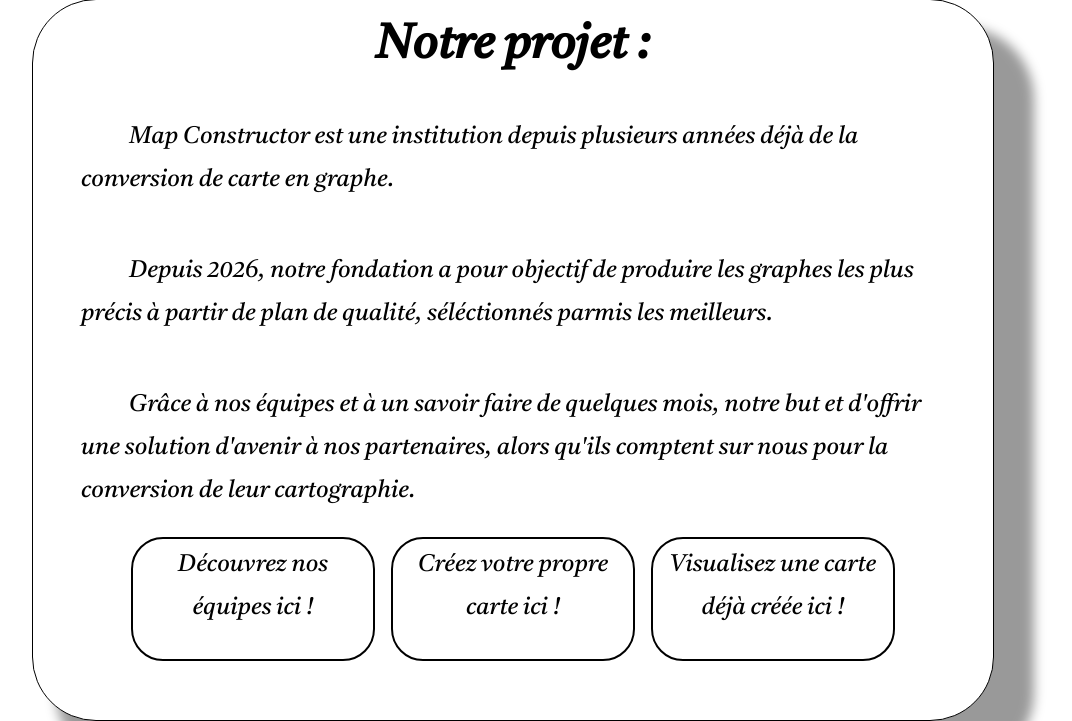
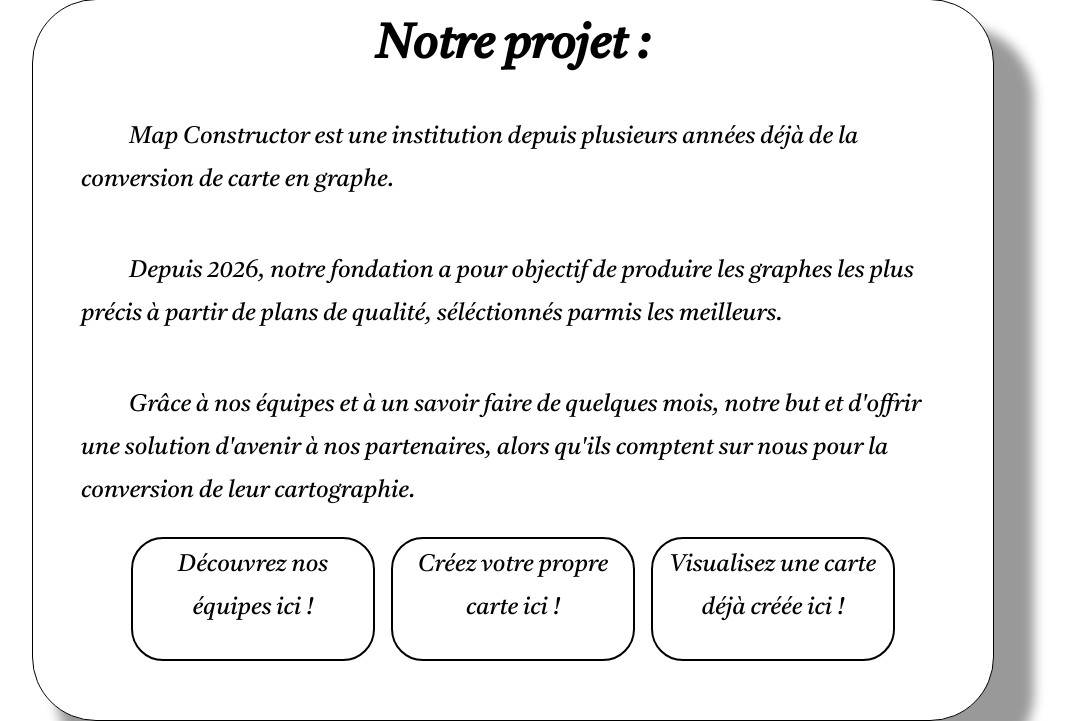
Before and after one commit to RDMaven/artefactplusplus, a Flask app: page / in a window 1280 px wide. Shown: the part 605-1326 px from the top of the page, without its empty margins (127-1199 px from the left). Run offline with Flask 3, Linux system fonts and the light colour scheme.

Commit message:
Correction erreur

```diff
--- a/server/graphe/www_graphe/templates/index.html
+++ b/server/graphe/www_graphe/templates/index.html
@@ -48,7 +48,7 @@
         <div id="text_presentation">
             <p id="p1">Notre projet :</p>
             <p class="classic_text">Map Constructor est une institution depuis plusieurs années déjà de la conversion de carte en graphe.</p>
-            <p class="classic_text">Depuis 2026, notre fondation a pour objectif de produire les graphes les plus précis à partir de plan de qualité, séléctionnés parmis les meilleurs.</p>
+            <p class="classic_text">Depuis 2026, notre fondation a pour objectif de produire les graphes les plus précis à partir de plans de qualité, séléctionnés parmis les meilleurs.</p>
             <p class="classic_text">Grâce à nos équipes et à un savoir faire de quelques mois, notre but et d'offrir une solution d'avenir à nos partenaires, alors qu'ils comptent sur nous pour la conversion de leur cartographie.</p>
             <div id="button_containeur">
                 <div class="button" id="button1">
```
